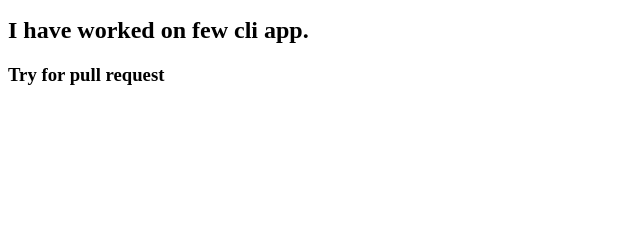
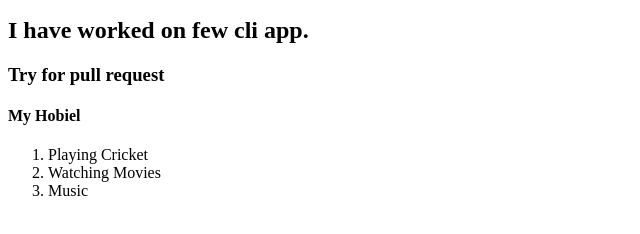
Before and after one commit to Mahi24-prog/NeogCamp_vid2, a plain HTML site: page index.html in a window 1280 px wide. Shown: the part 110-344 px from the top of the page, without its empty margins (0-640 px from the left). Drawn offline with Linux system fonts and the light colour scheme.

Commit message:
Updated hobies

```diff
--- a/index.html
+++ b/index.html
@@ -12,5 +12,11 @@
 
     <h2>I have worked on few cli app.</h2>
     <h3>Try for pull request</h3>
+    <h4>My Hobiel</h4>
+    <ol>
+        <li>Playing Cricket</li>
+        <li>Watching Movies</li>
+        <li>Music</li>
+    </ol>
 </body>
 </html>
```
